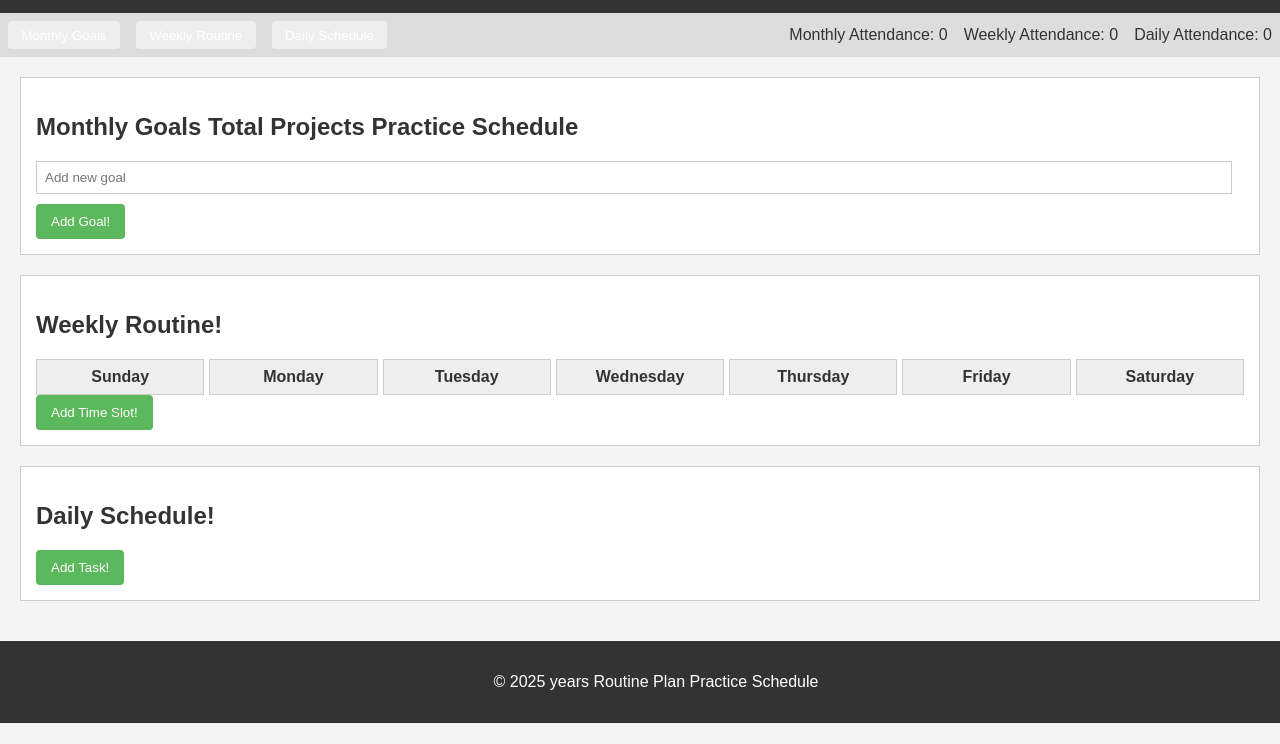
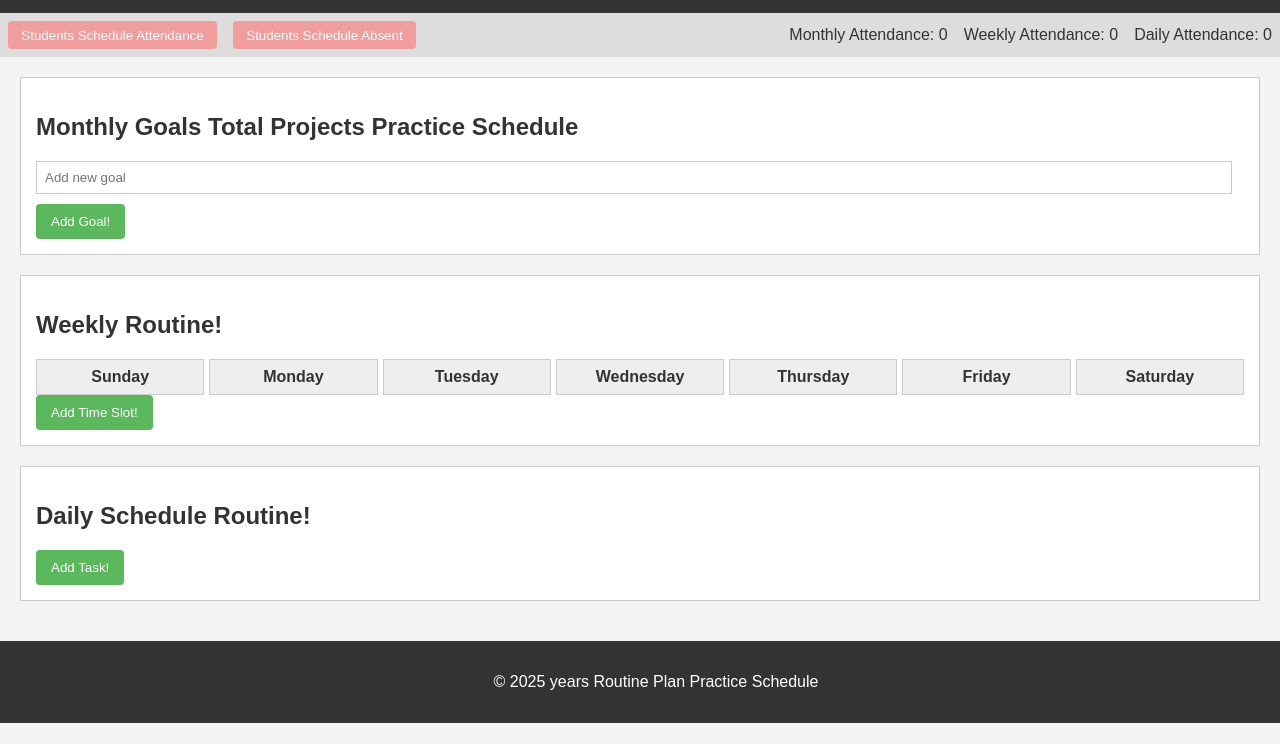
Before and after one commit to md-jahid-islam/Routine-Plan-, a plain HTML site: page index.html in a window 1280 px wide. Shown: the part 56-800 px from the top of the page. Drawn offline with Linux system fonts and the light colour scheme.

Commit message:
comments

```diff
--- a/index.html
+++ b/index.html
@@ -12,9 +12,9 @@
     <button id="theme-toggle"> Dark Theme </button>
     </header>
     <nav>
-        <button id="monthly-btn" data-section="monthly-goals-section">Monthly Goals </button>
-        <button id="weekly-btn" data-section="weekly-routine-section">Weekly Routine</button>
-        <button id="daily-btn" data-section="daily-schedule-section">Daily Schedule</button>
+        <button id="daily-btn" data-section="daily-schedule-section"> Students Schedule Attendance</button>
+        <button id="daily-btn" data-section="daily-schedule-section"> Students Schedule Absent </button>
+
         <div class="attendance-info">
         <p>Monthly Attendance: <span id="monthly-attendance-count">0</span></p>
         <p>Weekly Attendance: <span id="weekly-attendance-count">0</span></p>
@@ -54,7 +54,7 @@
             </div>
         </section>
         <section id="daily-schedule-section">
-            <h2>Daily Schedule!</h2>
+            <h2>Daily Schedule Routine!</h2>
             <div class="timetable" id="daily-timetable">
             </div>
             <button id="add-daily-task-btn">Add Task!</button>
--- a/script.js
+++ b/script.js
@@ -293,4 +293,3 @@
     renderDailySchedule();
     updateAttendanceCounts();
  });
-//  sfhdgshdfhs
--- a/style.css
+++ b/style.css
@@ -46,7 +46,7 @@ header h1 {
     padding: 0.5em 1em;
     cursor: pointer;
     border: none;
-    background-color: #eee;
+    background-color: lab(73.52% 32.8 13.75);
 }
   /* --- main --- */
 
@@ -218,9 +218,9 @@ nav .attendance-info p {
 }
 
 .dark-theme #monthly-goals-list li {
-    border-bottom-color: #555;
+ border-bottom-color: #555;
 }
 
 #monthly-goals-list li input[type="checkbox"] {
-    margin-right: 10px;
+ margin-right: 10px;
 }
```
